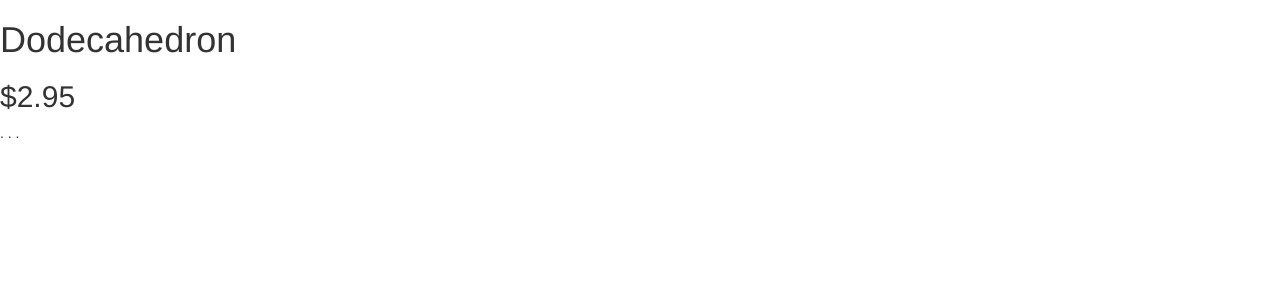
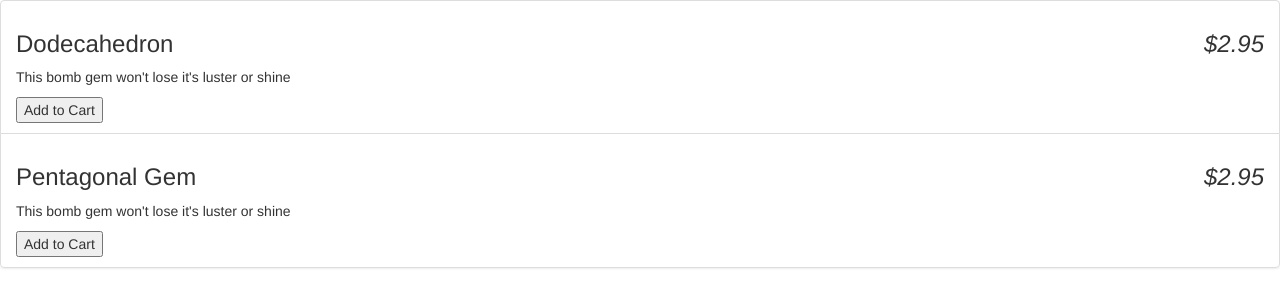
Before and after one commit to prontoponcho/AngularPractice, a plain HTML site: page index.html in a window 1280 px wide. Drawn offline with nearby package versions, Linux system fonts and the light colour scheme.

Commit message:
refactor: add bootstrap styling

```diff
--- a/index.html
+++ b/index.html
@@ -19,9 +19,17 @@
 <body>
     <!-- ng-controller is an angular directive, binding the functions and data stored in a controller to html elements-->
     <div ng-controller="StoreController as store">
-        <h1> {{store.product.name}} </h1>
-        <h2> ${{store.product.price}} </h2>
-        <p> {{store.product.description}} </p>
+        <ul class="list-group">
+            <li class="list-group-item" ng-repeat="product in store.product">
+                <div ng-hide="product.soldOut">
+                    <h3> {{product.name}}
+                        <em class="pull-right">${{product.price}}</em>
+                    </h3>
+                    <p> {{product.description}} </p>
+                    <button ng-show="product.canPurchase"> Add to Cart </button>
+                </div>
+            </li>
+        </ul>
     </div>
 
 </body>
--- a/js/app.js
+++ b/js/app.js
@@ -4,13 +4,25 @@
 
     // The controller is attached to (inside) our app.
     app.controller('StoreController', function(){
-        this.product = gem;
+        this.product = gems;
+
     });
 
-    var gem = {
-        name: 'Dodecahedron',
-        price: 2.95,
-        description: '. . .',
-    }
+    var gems = [
+        {
+            name: 'Dodecahedron',
+            price: 2.95,
+            description: 'This bomb gem won\'t lose it\'s luster or shine',
+            canPurchase: true,
+            soldOut: false
+        },
+        {
+            name: 'Pentagonal Gem',
+            price: 2.95,
+            description: 'This bomb gem won\'t lose it\'s luster or shine',
+            canPurchase: true,
+            soldOut: false
+        }
+    ];
 
 })();
```
